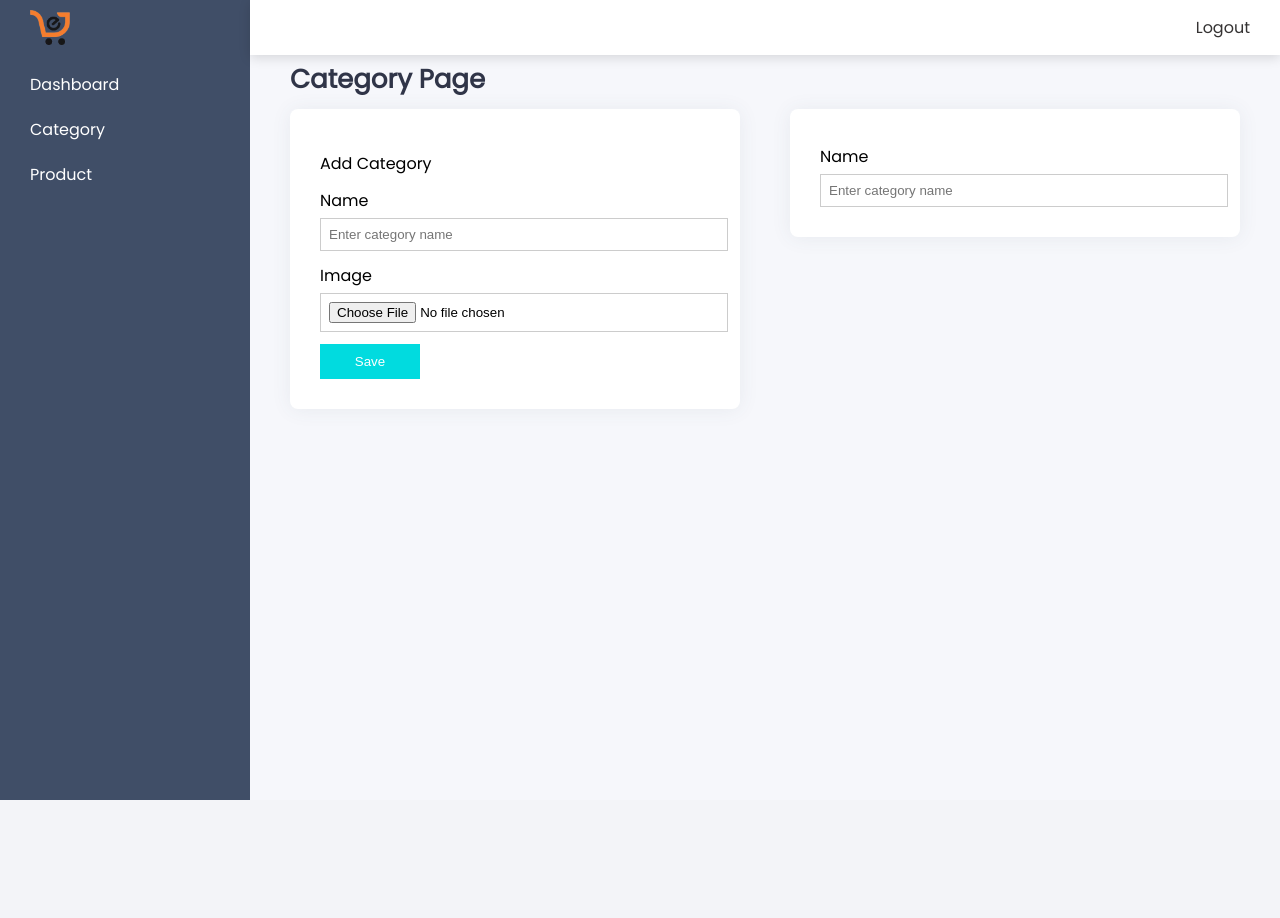
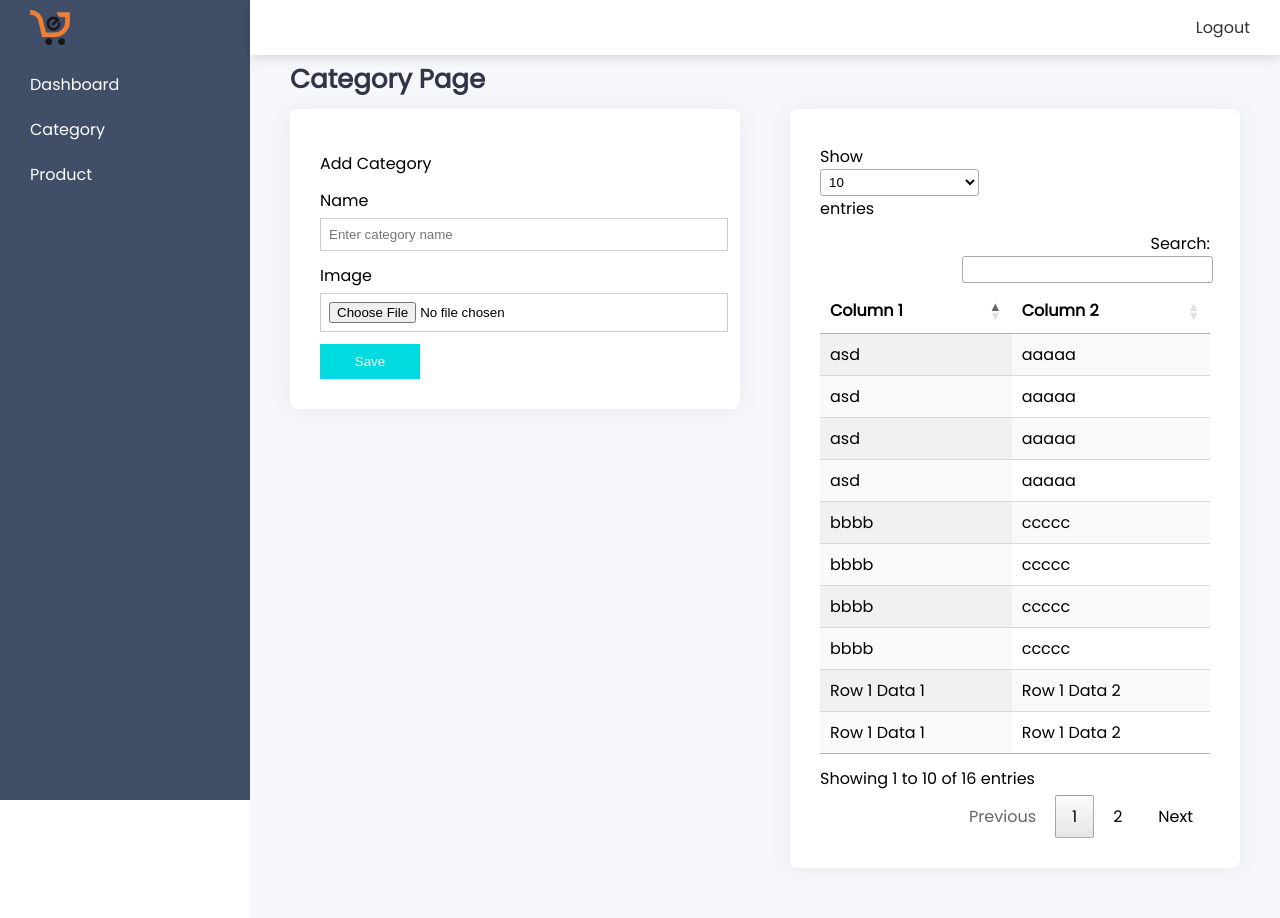
Before and after one commit to dsprojectsdata/major-project, a PHP site: page /major-project/products/category.php in a window 1280 px wide. Before the commit the page ends 800 px from the top, so only its background shows below. Run offline with PHP 8.4, Linux system fonts and the light colour scheme; some libraries are stand-ins or nearby versions.

Commit message:
data table add

```diff
--- a/admin/layout/header.php
+++ b/admin/layout/header.php
@@ -10,7 +10,16 @@
       <meta charset="UTF-8">
       <meta name="viewport" content="width=device-width, initial-scale=1.0">
       <title>Document</title>
+
+      <link rel="stylesheet" href="https://cdn.datatables.net/1.13.7/css/jquery.dataTables.css" />
+
+
       <link rel="stylesheet" href="<?php echo $admin_url ?>assets/css/style.css">
+
+      <script src="https://ajax.googleapis.com/ajax/libs/jquery/3.7.1/jquery.min.js"></script>
+
+
+      <script src="https://cdn.datatables.net/1.13.7/js/jquery.dataTables.js"></script>
 </head>
 
 <body>
--- a/admin/products/category.php
+++ b/admin/products/category.php
@@ -34,13 +34,93 @@
       </div>
 
       <div class="card-right">
-            <form action="">
-                  <div>
-                        <label for="">Name</label>
-                        <input type="text" name="name" placeholder="Enter category name">
-                  </div>
+      <table id="myTable" class="display">
+    <thead>
+        <tr>
+            <th>Column 1</th>
+            <th>Column 2</th>
+        </tr>
+    </thead>
+    <tbody>
+        <tr>
+            <td>Row 1 Data 1</td>
+            <td>Row 1 Data 2</td>
+        </tr>
+        <tr>
+            <td>Row 2 Data 1</td>
+            <td>Row 2 Data 2</td>
+        </tr>
 
-            </form>
+        <tr>
+            <td>asd</td>
+            <td>aaaaa</td>
+        </tr>
+
+        <tr>
+            <td>bbbb</td>
+            <td>ccccc</td>
+        </tr>
+
+        <tr>
+            <td>Row 1 Data 1</td>
+            <td>Row 1 Data 2</td>
+        </tr>
+        <tr>
+            <td>Row 2 Data 1</td>
+            <td>Row 2 Data 2</td>
+        </tr>
+
+        <tr>
+            <td>asd</td>
+            <td>aaaaa</td>
+        </tr>
+
+        <tr>
+            <td>bbbb</td>
+            <td>ccccc</td>
+        </tr>
+
+
+        <tr>
+            <td>Row 1 Data 1</td>
+            <td>Row 1 Data 2</td>
+        </tr>
+        <tr>
+            <td>Row 2 Data 1</td>
+            <td>Row 2 Data 2</td>
+        </tr>
+
+        <tr>
+            <td>asd</td>
+            <td>aaaaa</td>
+        </tr>
+
+        <tr>
+            <td>bbbb</td>
+            <td>ccccc</td>
+        </tr>
+
+
+        <tr>
+            <td>Row 1 Data 1</td>
+            <td>Row 1 Data 2</td>
+        </tr>
+        <tr>
+            <td>Row 2 Data 1</td>
+            <td>Row 2 Data 2</td>
+        </tr>
+
+        <tr>
+            <td>asd</td>
+            <td>aaaaa</td>
+        </tr>
+
+        <tr>
+            <td>bbbb</td>
+            <td>ccccc</td>
+        </tr>
+    </tbody>
+</table>
       </div>
 </div>
 
@@ -48,3 +128,8 @@
 <?php
 include('../layout/footer.php')
 ?>
+<script>
+      $(document).ready( function () {
+          $('#myTable').DataTable();
+      } );
+</script>
--- a/site/orders.php
+++ b/site/orders.php
@@ -2,6 +2,10 @@
 include(__DIR__ . '/layout/header.php');
 // echo "<pre>";
 // echo "</pre>";
+
+if (!isset($_SESSION['userInfo'])) {
+      header("location:$site_url");
+}
 
 ?>
 
```
Also changed, not shown: site/action/cart-add.php (+7 -1 lines), site/action/login-action.php (added, +44 -0 lines), site/auth/login.php (+22 -4 lines), site/layout/header.php (+9 -1 lines).
